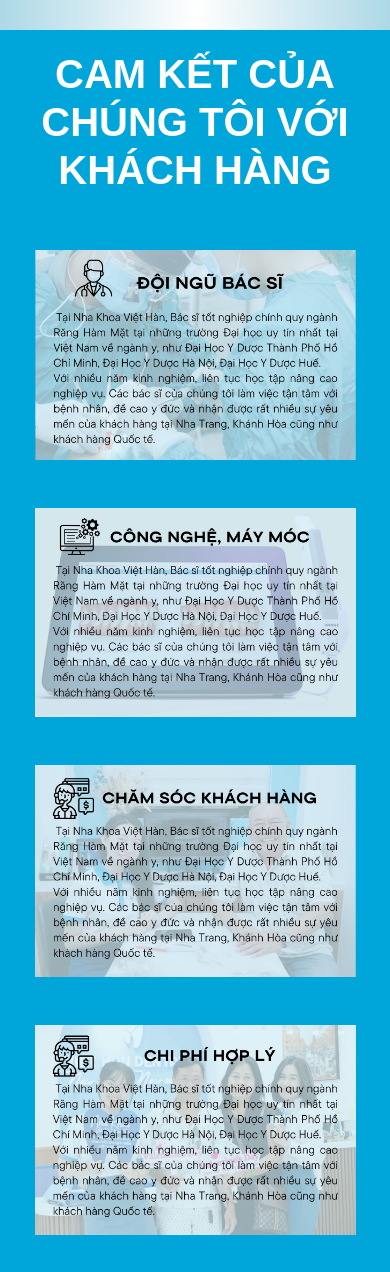
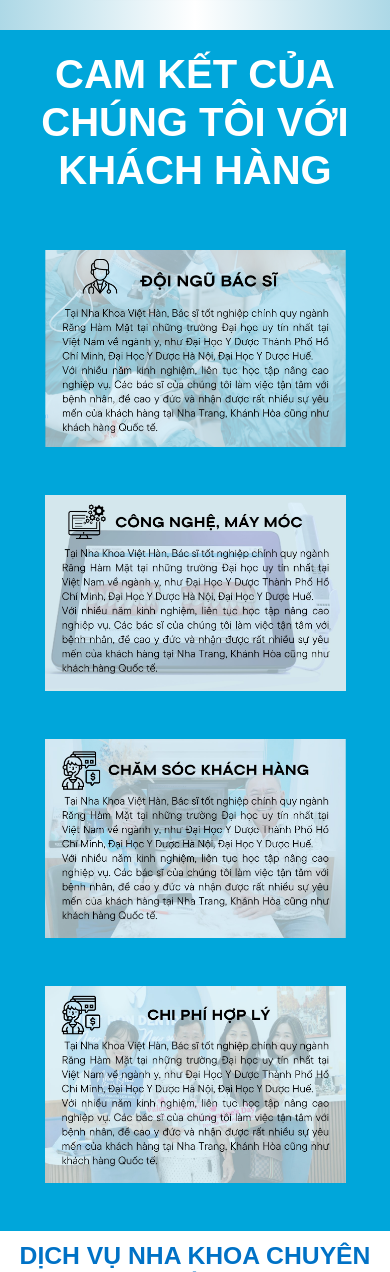
Before and after one commit to NguyenBuiNhatHung/landingpage_nkvh, a PHP site: page / in a window 390 px wide. Shown: the part 2110-3382 px from the top of the page. Run offline with PHP 8.4, Linux system fonts and the light colour scheme; some libraries are stand-ins or nearby versions.

Commit message:
fix bug UI

```diff
--- a/css/style.php
+++ b/css/style.php
@@ -140,11 +140,11 @@
     }
 
     .owl-theme .prev-slide {
-        left: -10px;
+        left: -8px;
     }
 
     .owl-theme .next-slide {
-        right: -10px;
+        right: -8px;
     }
 
     #spinner {
--- a/index.php
+++ b/index.php
@@ -38,11 +38,15 @@
             <span class="sr-only">Loading...</span>
         </div>
     </div>
-    <button id="myBtn" class="d-none">Open Popup</button> <!-- The Popup -->
-    <div id="myPopup" class="popup col-12"> <!-- Popup content -->
-        <div class="popup-content col-10 col-md-5" style="background-image: url('img/popup.jpg')"> <span class="close">&times;</span>
+    <button id="myBtn" class="d-none">Open Popup</button>
+    <div id="myPopup" class="popup col-12">
+        <div class="popup-content col-10 col-md-5" style="background-image: url('img/popup.jpg')"> <span
+                class="close">&times;</span>
             <h2><span class="yellow">SCHEDULE</span> A FREE <br> X-RAY AND DENTAL CHECK-UP</h2>
-            <form class="form-container" method="POST" action="process.php"> <input type="text" name="name" placeholder="Your Name" required> <input type="text" name="phone" placeholder="Phone number" required> <input type="email" name="email" placeholder="Your Email" required> <input type="text" name="country" placeholder="Your Current Country" required> <select name="app" required>
+            <form class="form-container" method="POST" action="process.php"> <input type="text" name="name"
+                    placeholder="Your Name" required> <input type="text" name="phone" placeholder="Phone number"
+                    required> <input type="email" name="email" placeholder="Your Email" required> <input type="text"
+                    name="country" placeholder="Your Current Country" required> <select name="app" required>
                     <option value="" disabled selected>Your Available App</option>
                     <option style="color:black" value="WhatsApp">WhatsApp</option>
                     <option style="color:black" value="Viber">Viber</option>
@@ -204,15 +210,16 @@
     </div>
     <!--Hết giá trị cốt lõi -->
     <!-- cam kết -->
-    <div style="background-color:rgb(0, 166, 218);" class="pb-5 fadeInUp pt-1 wow fadeInRight">
-        <h3 style="font-family: Arial, Helvetica, sans-serif;font-size: 2.5rem; color:white;" class="col-12 text-center pt-3 pt-md-5 pl-5 pr-5"><b
-                class="font-size-3 wow fadeInLeft">CAM KẾT CỦA CHÚNG TÔI VỚI KHÁCH HÀNG</b></h3>
-        <div class="d-flex flex-column mx-auto wow fadeInRight">
-            <div class="row d-flex flex-column flex-md-row justify-content-around m-md-5 wow fadeInRight">
+    <div style="background-color:rgb(0, 166, 218);" class="pb-5 fadeInUp pt-1 wow fadeInRight col-12">
+        <h3 style="font-family: Arial, Helvetica, sans-serif;font-size: 2.5rem; color:white;"
+            class="col-12 text-center pt-3 pt-md-5"> <b class="wow fadeInLeft">CAM KẾT CỦA CHÚNG TÔI VỚI KHÁCH HÀNG</b>
+        </h3>
+        <div class="container">
+            <div class="row justify-content-around wow fadeInRight">
                 <div class="col-md-5 col-10 mt-5"> <img src="img/ck1.jpg" class="img-fluid" alt="Ảnh Cam Kết 1"> </div>
                 <div class="col-md-5 col-10 mt-5"> <img src="img/ck2.jpg" class="img-fluid" alt="Ảnh Cam Kết 2"> </div>
             </div>
-            <div class="row d-flex flex-column flex-md-row justify-content-around m-md-5 wow fadeInRight">
+            <div class="row justify-content-around wow fadeInRight">
                 <div class="col-md-5 col-10 mt-5"> <img src="img/ck3.jpg" class="img-fluid" alt="Ảnh Cam Kết 3"> </div>
                 <div class="col-md-5 col-10 mt-5"> <img src="img/ck4.jpg" class="img-fluid" alt="Ảnh Cam Kết 4"> </div>
             </div>
--- a/js/main.php
+++ b/js/main.php
@@ -30,16 +30,17 @@
                 items: 1,
                 loop: true,
                 margin: 10,
+                autoplay:true,
                 nav: false,
                 responsive: {
                     0: {
                         items: 1
                     },
                     600: {
-                        items: 2
+                        items: 1
                     },
                     1000: {
-                        items: 4
+                        items: 3
                     }
                 }
             });
@@ -99,7 +100,7 @@
                 loop: true,
                 margin: 10,
                 nav: true,
-                navText: ["<div class='nav-btn prev-slide'><</div>", "<div class='nav-btn next-slide'>></div>"],
+                navText: ["<div class='nav-btn prev-slide'>&lt;</div>", "<div class='nav-btn next-slide'>&gt;</div>"],
                 responsive: {
                     0: {
                         items: 1
```
Also changed, not shown: other parts of index.php (+62 -46 lines). Lines whose indentation alone changed are shown as unchanged.
